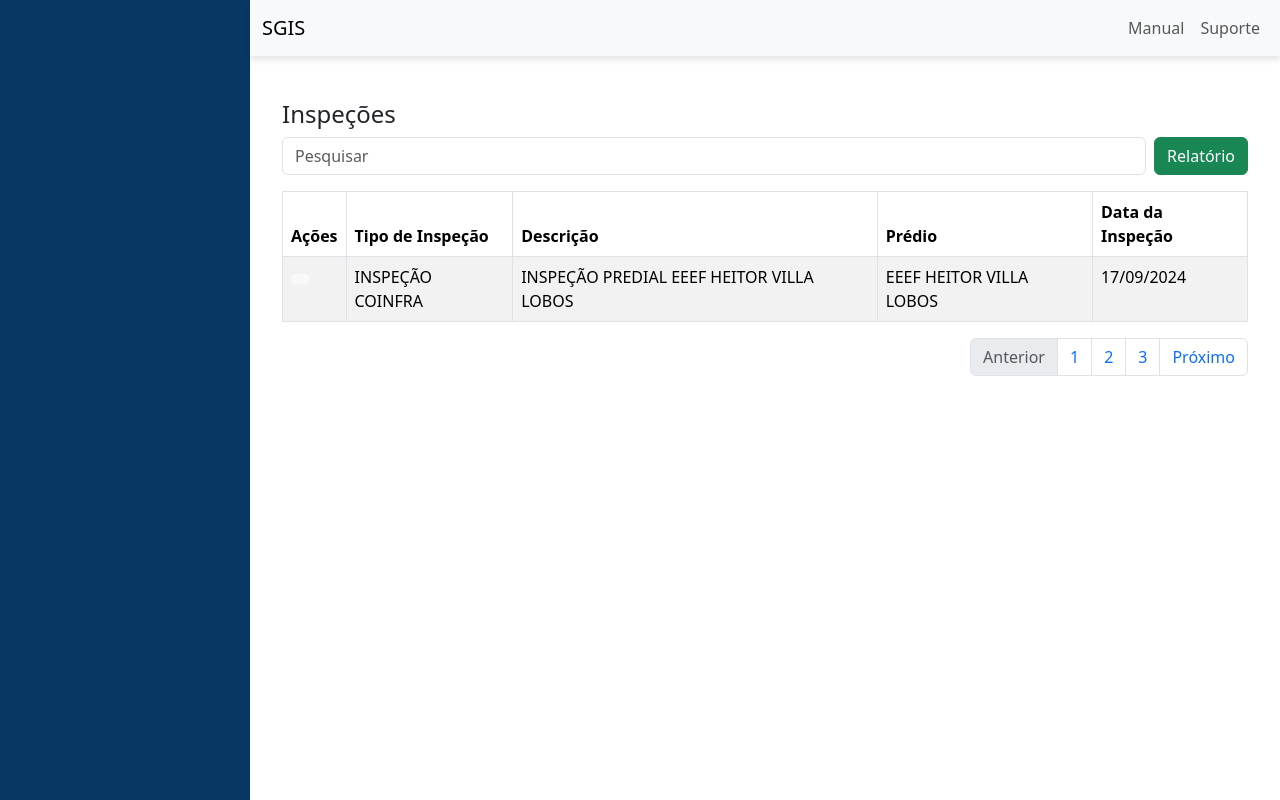
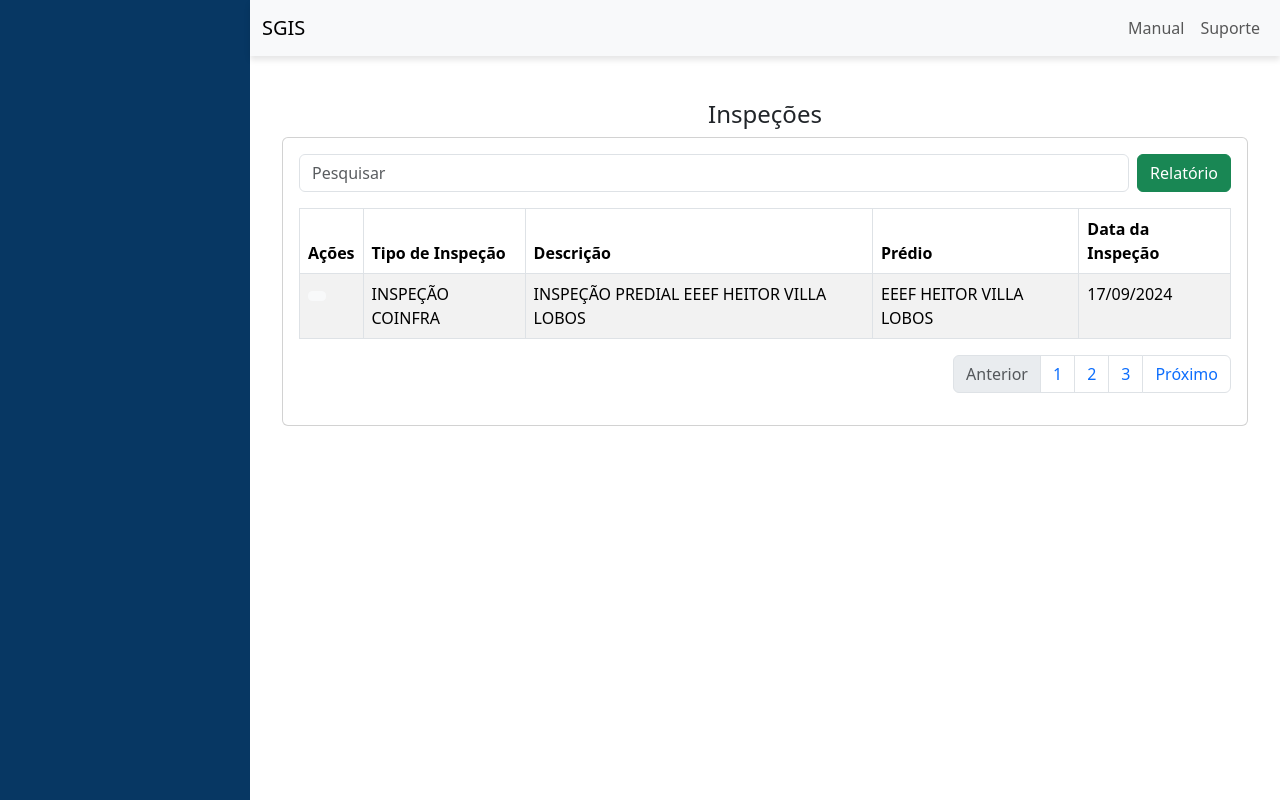
Before and after one commit to BilionBoy/Seduc---Protocolo, a plain HTML site: page index.html in a window 1280 px wide. Drawn offline with nearby package versions, Linux system fonts and the light colour scheme; a script that the page names is missing; some icons are missing.

Commit message:
atualizaçoes

```diff
--- a/index.html
+++ b/index.html
@@ -72,18 +72,22 @@
     <!-- Conteúdo principal -->
     <div class="content">
         <div class="container mt-4">
-            <h1 class="h4">Inspeções</h1>
+            <!-- Div para o título e a barra de pesquisa -->
+            <div class="text-center mt-4">
+                <h1 class="h4 text-aling-center">Inspeções</h1> <!-- Título -->
 
-            <!-- Barra de busca -->
-            <div class="d-flex gap-2 mb-3">
-                <input type="text" class="form-control" placeholder="Pesquisar">
-                <button class="btn btn-success">Relatório</button>
             </div>
 
-            <!-- Tabela -->
-            <div class="table-responsive">
-                <table class="table table-bordered table-striped">
-                    <thead>
+            <!-- Div para a tabela -->
+            <div class="card mx-auto" style="max-width: 1000px;">
+                <div class="card-body">
+                    <div class="table-responsive">
+                        <table class="table table-bordered table-striped">
+                            <div class="d-flex gap-2 mb-3">
+                                <input type="text" class="form-control" placeholder="Pesquisar">
+                                <button class="btn btn-success">Relatório</button>
+                            </div>
+                            <thead>
                         <tr>
                             <th>Ações</th>
                             <th>Tipo de Inspeção</th>
@@ -91,12 +95,15 @@
                             <th>Prédio</th>
                             <th>Data da Inspeção</th>
                         </tr>
+                        <tr>
+
+                        </tr>
                     </thead>
                     <tbody>
                         <tr>
                             <td>
                                 <button class="btn btn-light btn-sm">
-                                    <i class="bi-gear"></i>
+                                    <i class="bi bi-gear"></i>
                                 </button>
                             </td>
                             <td>INSPEÇÃO COINFRA</td>
@@ -126,6 +133,7 @@
         </div>
     </div>
 
+
     <script src="https://cdn.jsdelivr.net/npm/bootstrap@5.3.3/dist/js/bootstrap.bundle.min.js"
         integrity="sha384-wERXIe6fkhFOKNxzeOVhDqYQ4r2QhoEOZe2flnMawI6LLzdEOegcHwvRKA7N5GOW"
         crossorigin="anonymous"></script>
```
